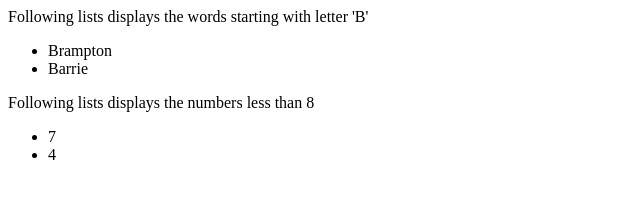
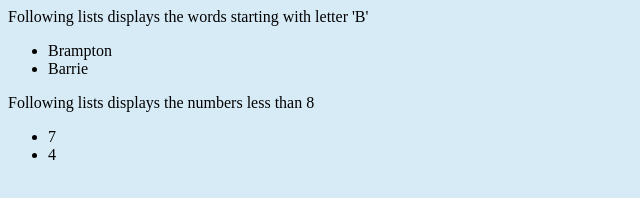
Before and after one commit to deepcrazy/FS2_JS_Client, a plain HTML site: page 5_conditionals/index.html in a window 1280 px wide. Shown: the whole page, without its empty margins (0-640 px from the left). Drawn offline with Linux system fonts and the light colour scheme.

Commit message:
Modified css file for background color and included css file link in index.html file

```diff
--- a/5_conditionals/css/mycss.css
+++ b/5_conditionals/css/mycss.css
@@ -0,0 +1,3 @@
+body {
+    background-color: #d7ebf7;
+}
--- a/5_conditionals/index.html
+++ b/5_conditionals/index.html
@@ -3,7 +3,7 @@
 <head>
     <title>Welcome</title>
 
-    <!-- <link type="text/css" rel="stylesheet" href="css/myStyles.css"> -->
+    <link type="text/css" rel="stylesheet" href="css/mycss.css">
 </head>
 
 <body>
```
